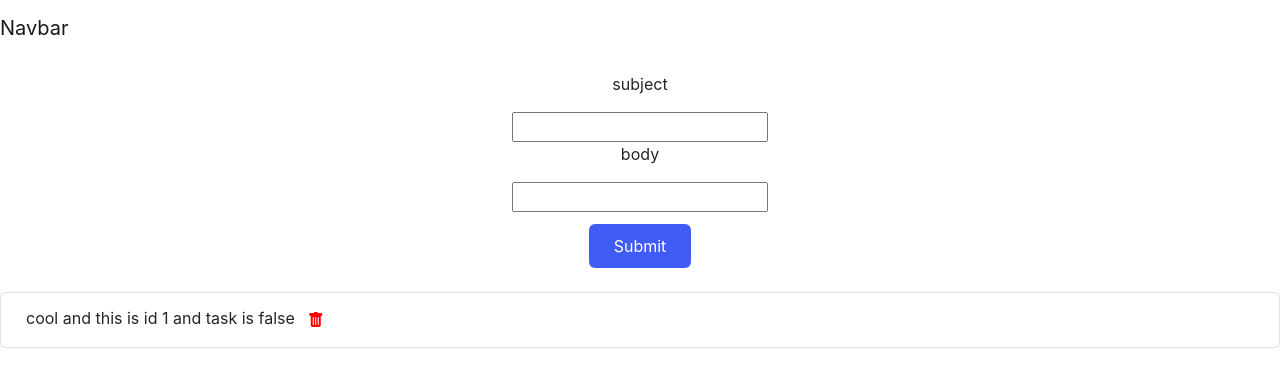
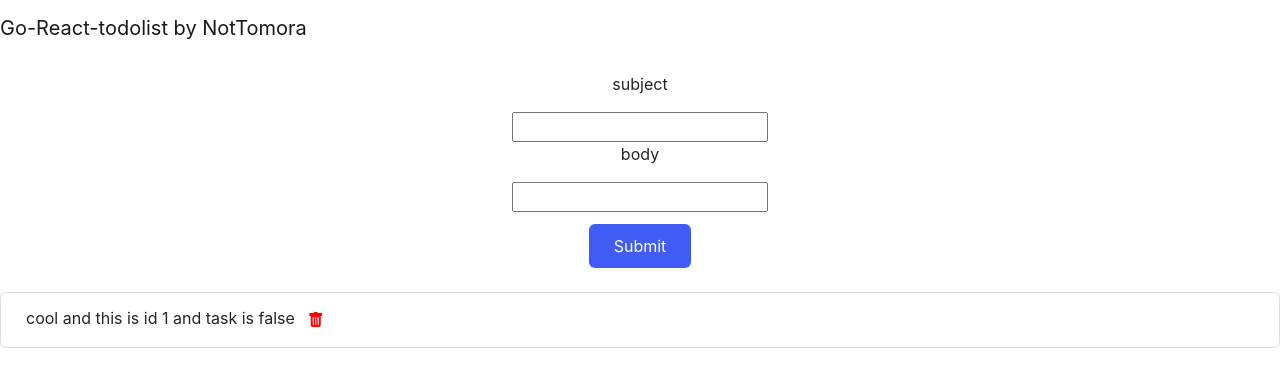
Before and after one commit to chewwey/go-react-todo, a React (Create React App) app in the folder client/: page / in a window 1280 px wide. Shown: the top 386 px of the page. Built offline with nearby package versions, Linux system fonts and the light colour scheme; no server answers.

Commit message:
change header

```diff
--- a/client/src/components/Header.js
+++ b/client/src/components/Header.js
@@ -4,7 +4,7 @@ const Header = () => {
   return (
     <header>
       <nav className="navbar navbar-expand-lg navbar-light bg-lightblue">
-        <p className="navbar-brand">Navbar</p>
+        <p className="navbar-brand">Go-React-todolist by NotTomora</p>
         <button className="navbar-toggler" type="button" data-toggle="collapse" data-target="#navbarNavAltMarkup" aria-controls="navbarNavAltMarkup" aria-expanded="false" aria-label="Toggle navigation">
         </button>
       </nav>
```
